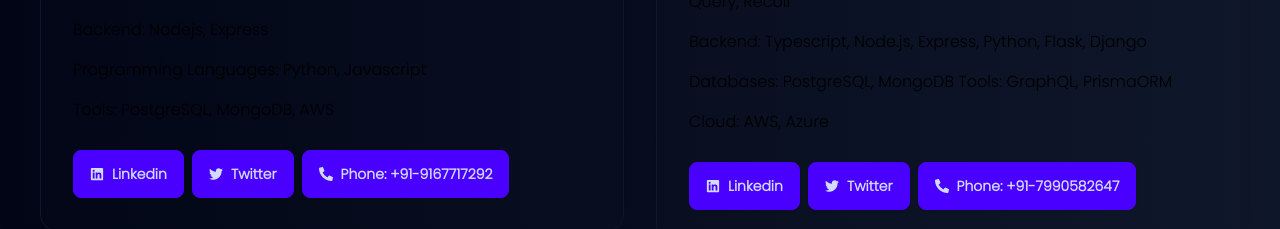
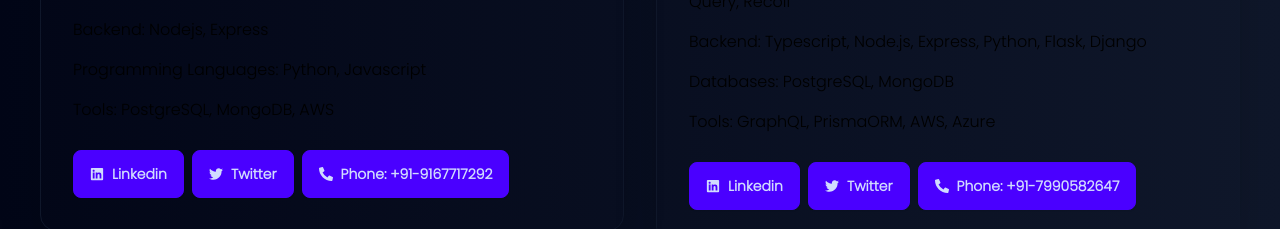
Before and after one commit to dipanshu18/exponentialDev, a Next.js app: page /testimonials in a window 1280 px wide. Shown: the part 875-1104 px from the top of the page. Built offline with nearby package versions, Linux system fonts and the light colour scheme; what tailwind-typewriter would draw is missing.

Commit message:
😊Correct Dipanshu Bio

```diff
--- a/app/testimonials/page.tsx
+++ b/app/testimonials/page.tsx
@@ -68,10 +68,8 @@
               <span>
                 Backend: Typescript, Node.js, Express, Python, Flask, Django
               </span>
-              <span>
-                Databases: PostgreSQL, MongoDB Tools: GraphQL, PrismaORM
-              </span>
-              <span>Cloud: AWS, Azure</span>
+              <span>Databases: PostgreSQL, MongoDB</span>
+              <span>Tools: GraphQL, PrismaORM, AWS, Azure</span>
             </p>
             <div className="card-actions mt-5">
               <Link href="https://www.linkedin.com/in/dipanshu-torawane/">
```
